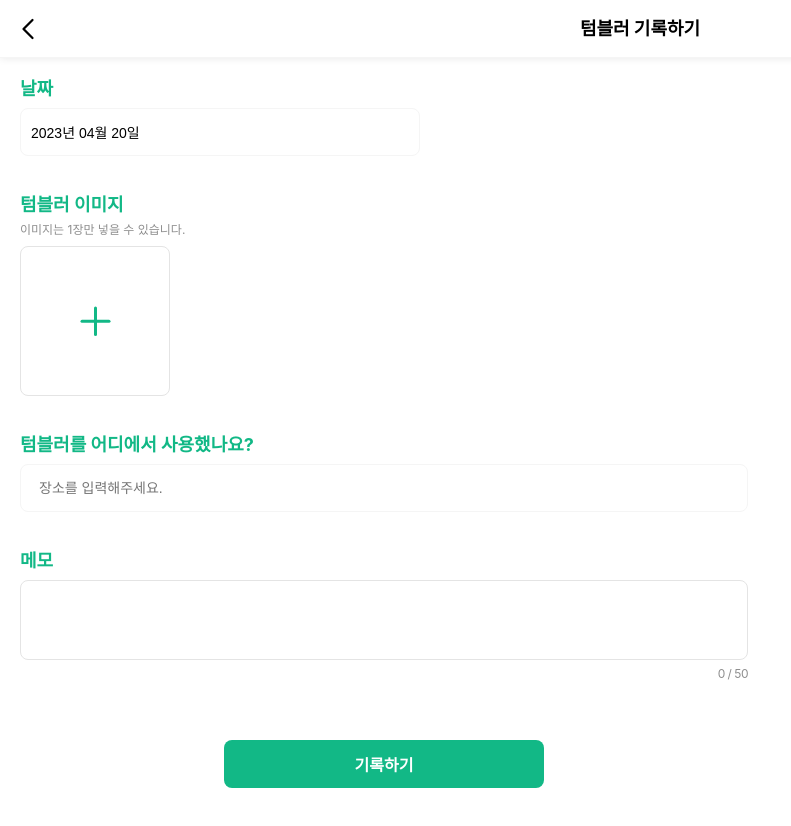
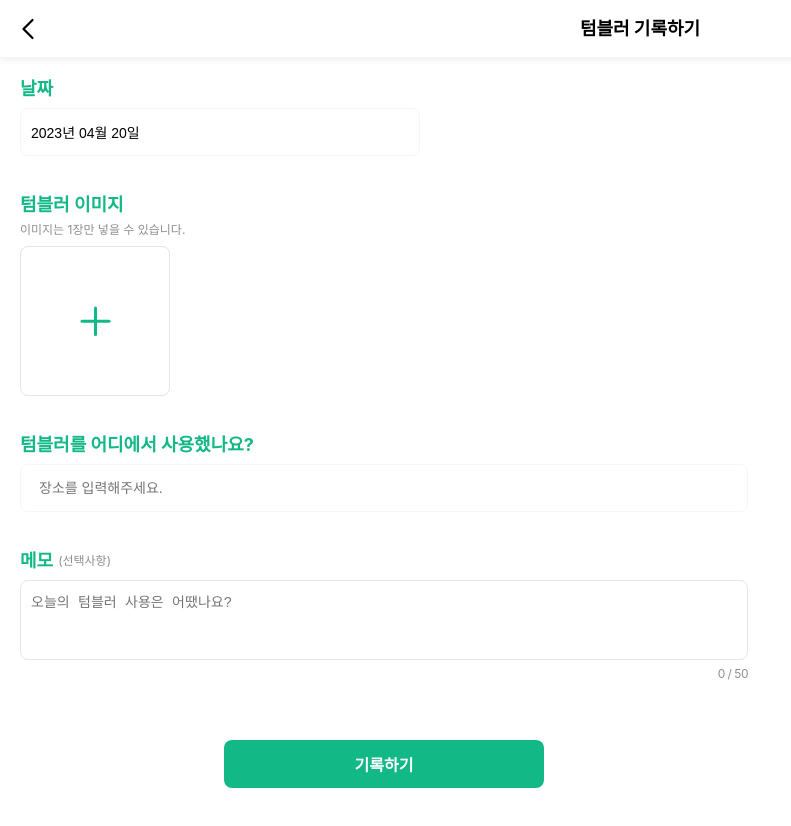
Before and after one commit to MyTumblerDiary/MTD-front, a Next.js app: page /record/unpaid in a window 1280 px wide. Shown: the top 826 px of the page, without its empty margins (0-791 px from the left). Built offline with nearby package versions, Linux system fonts and the light colour scheme; no server answers; sample sign-in values are in the browser's storage.

Commit message:
fix: record페이지에서 memo 글자수 제한 버그 수정

```diff
--- a/src/components/Record/UnPaidContainer/UnPaidContainer.style.ts
+++ b/src/components/Record/UnPaidContainer/UnPaidContainer.style.ts
@@ -34,3 +34,13 @@ export const SubmitButtonContainer = styled.div`
   justify-content: center;
   margin-top: 20px;
 `;
+
+export const MemoTitleContainer = styled.div`
+  display: flex;
+  align-items: center;
+
+  span {
+    display: inline-block;
+    margin-left: 5px;
+  }
+`;
--- a/src/components/Record/UnPaidContainer/UnPaidContainer.tsx
+++ b/src/components/Record/UnPaidContainer/UnPaidContainer.tsx
@@ -15,6 +15,8 @@ import {
   type TypographyProps,
   type TextareaProps
 } from '@/types';
+
+import { MEMO_MAX_LENGTH } from '@/utils/constants/recordMemoLength';
 
 import * as Style from './UnPaidContainer.style';
 
@@ -58,9 +60,10 @@ const UnPaidContainer = () => {
   const MemoProps: TextareaProps = {
     name: 'memo',
     value: memo,
-    lengthLimit: 50,
+    lengthLimit: MEMO_MAX_LENGTH,
     size: 'full',
     height: 'md',
+    placeholder: '오늘의 텀블러 사용은 어땠나요?',
     onChange: handleChangeMemo
   };
 
@@ -108,7 +111,12 @@ const UnPaidContainer = () => {
           </Style.ElementContainer>
 
           <Style.ElementContainer>
-            <Title variant='main'>메모</Title>
+            <Style.MemoTitleContainer>
+              <Title variant='main'>메모</Title>
+              <Typography size='body3' variant='gray2'>
+                (선택사항)
+              </Typography>
+            </Style.MemoTitleContainer>
             <Textarea {...MemoProps} />
           </Style.ElementContainer>
 
--- /dev/null
+++ b/src/utils/constants/recordMemoLength.ts
@@ -0,0 +1 @@
+export const MEMO_MAX_LENGTH = 50;
```
Also changed, not shown: src/components/Record/PaidContainer/PaidContainer.style.ts (+10 -0 lines), src/components/Record/PaidContainer/PaidContainer.tsx (+15 -2 lines).
